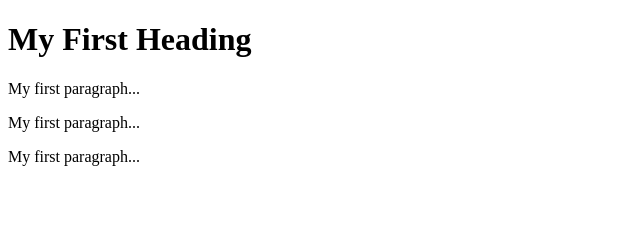
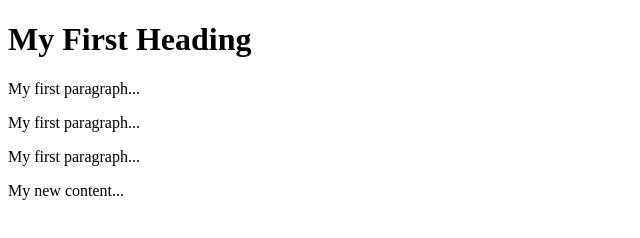
Before and after one commit to ANlearner/Demo, a plain HTML site: page index.html in a window 1280 px wide. Shown: the whole page, without its empty margins (0-640 px from the left). Drawn offline with Linux system fonts and the light colour scheme.

Commit message:
Update index.html

```diff
--- a/index.html
+++ b/index.html
@@ -7,6 +7,7 @@
 <p>My first paragraph...</p>
 <p>My first paragraph...</p>
 <p>My first paragraph...</p>
+<p>My new content...</p>
 
 </body>
 </html>
```
